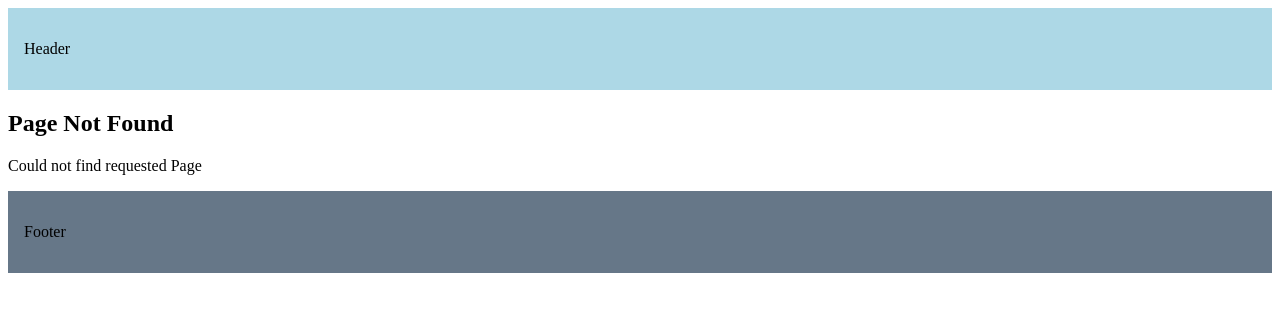
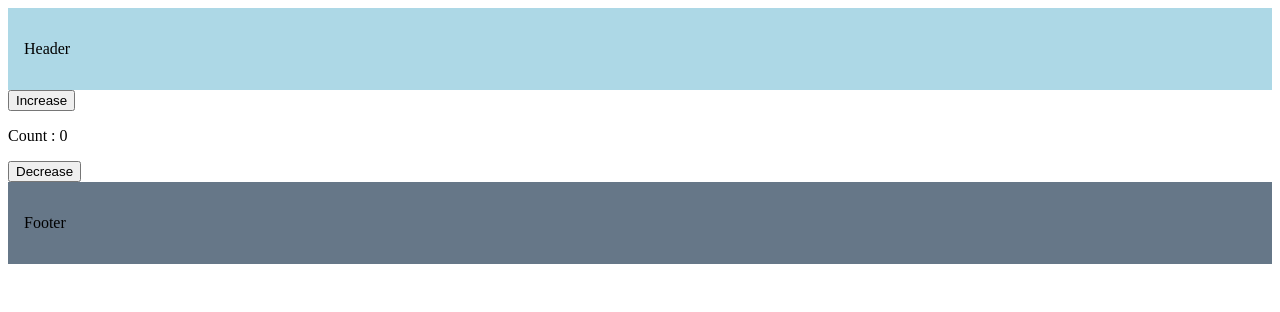
Before and after one commit to shivang101/Nextjs-Routing-and-Layouts, a Next.js app: page /counter in a window 1280 px wide. Before the commit this address had no page. Shown: the top 312 px of the page. Built offline with nearby package versions, Linux system fonts and the light colour scheme.

Commit message:
Added metaData and used it with counter component (client side) by seprating the client code

```diff
--- /dev/null
+++ b/app/counter/Counter.js
@@ -0,0 +1,22 @@
+"use client"
+import { useState } from 'react'
+import IncrementButton from './IncrementButton';
+import DecrementButton from './DecrementButton';
+
+export default function Counter() {
+    const [val, setVal] = useState(0);
+
+    const increment = () => {
+        setVal(prevVal => prevVal + 1);
+    }
+    const decrement = () => {
+        setVal(prevVal => prevVal - 1);
+    }
+    return (
+        <div>
+            <IncrementButton plusOne={increment} />
+            <p >Count : {val}</p>
+            <DecrementButton minusOne={decrement} />
+        </div>
+    )
+}
--- /dev/null
+++ b/app/counter/DecrementButton.js
@@ -0,0 +1,7 @@
+"use client";
+export default function DecrementButton({ minusOne }) {
+    return (
+
+        <button onClick={minusOne}>Decrease</button>
+    );
+}
--- /dev/null
+++ b/app/counter/IncrementButton.js
@@ -0,0 +1,6 @@
+"use client";
+export default function IncrementButton({ plusOne }) {
+    return (
+        <button onClick={plusOne}>Increase</button>
+    );
+}
--- /dev/null
+++ b/app/counter/page.js
@@ -0,0 +1,12 @@
+import Counter from "./Counter";
+
+export const metadata = {
+    title: "Counter",
+}
+
+export default function CounterPage() {
+    return (
+        <Counter />
+    )
+
+}
--- a/app/layout.js
+++ b/app/layout.js
@@ -1,15 +1,26 @@
 import Header from "@/components/header";
 import "./globals.css";
 import Footer from "@/components/footer";
+
+
+export const metadata = {
+  title: {
+    default: "Next.js Tutorial -- Default",
+    //if no title then above is displayed
+    template: "%s | DTU",
+    // if title is there, "| dtu" is appended
+    // absolute: used whenere you want something else
+
+  },
+  description: "Learning MetaData"
+}
 
 export default function RootLayout({ children }) {
   return (
     <html lang="en">
       <body>
         <Header />
-        {/* <ErrorWrapper> */}
         {children}
-        {/* </ErrorWrapper> */}
         <Footer />
       </body>
     </html>
--- a/app/page.js
+++ b/app/page.js
@@ -1,5 +1,4 @@
 import Link from "next/link";
-import Header from "../components/header";
 
 export default function Home() {
   console.log("Executing.....");
@@ -10,6 +9,7 @@ export default function Home() {
   return (
     <main>
       <h1>Welcome Home</h1>
+      <Link href="/about">About</Link>
     </main>
   );
 }
```
Also changed, not shown: app/about/page.js (+11 -4 lines), app/blogs/page.js (+7 -0 lines), app/products/[productId]/page.js (+15 -0 lines).
